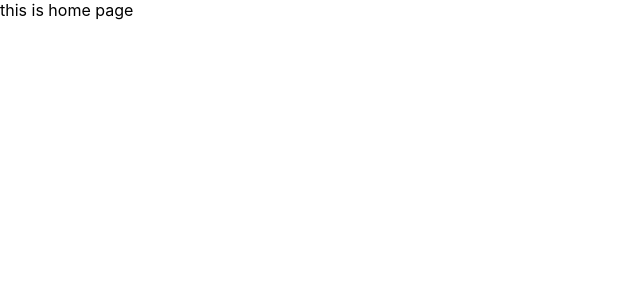
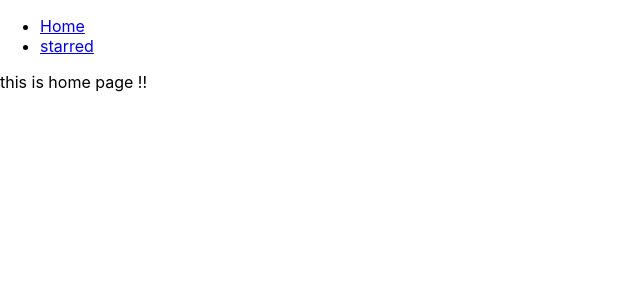
Before and after one commit to HARSHCHITTORA/box-office-app, a React (Create React App) app: page / in a window 1280 px wide. Shown: the top 300 px of the page, without its empty margins (0-640 px from the left). Built offline with nearby package versions, Linux system fonts and the light colour scheme.

Commit message:
Creating Navigation Bar & Page Components - React Router Part 2

```diff
--- a/src/App.js
+++ b/src/App.js
@@ -1,19 +1,25 @@
 import React from "react";
-import {Switch,Route} from 'react-router-dom'
+import {Switch,Route} from 'react-router-dom';
+import Navs from "./components/Navs";
+import Home from "./pages/Home";
+import Starred from "./pages/Starred";
 function App() {
   return (
+    <div>
+      <Navs/>
     <Switch>
      <Route exact path="/">
-      this is home page
+      <Home/>
      </Route>
      <Route exact path="/starred">
-      this is home starred
+     <Starred/>
      </Route>
 
      <Route>
        error 404
      </Route>
     </Switch>
+    </div>
   );
 }
 
--- /dev/null
+++ b/src/components/Navs.jsx
@@ -0,0 +1,26 @@
+import React from 'react'
+import {Link} from 'react-router-dom'
+
+const LINKS=[
+    {to:'/',text:"Home"},
+    {to:'/starred',text:"starred"},
+
+]
+
+
+function Navs() {
+  return (
+    <div>
+        <ul>
+            {
+                LINKS.map(items=><li key={items.to}><Link to={items.to}>{items.text}</Link></li>)
+            }
+            {/* <li>
+            <Link to="/starred">Got ot start page</Link>
+            </li> */}
+        </ul>
+    </div>
+  )
+}
+
+export default Navs
--- /dev/null
+++ b/src/pages/Home.jsx
@@ -0,0 +1,9 @@
+import React from 'react'
+
+function Home() {
+  return (
+    <div>this is home page !!</div>
+  )
+
+  }
+export default Home
--- /dev/null
+++ b/src/pages/Starred.jsx
@@ -0,0 +1,9 @@
+import React from 'react'
+
+function Starred() {
+  return (
+    <div>this is Starred page !!</div>
+  )
+}
+
+export default Starred
```
